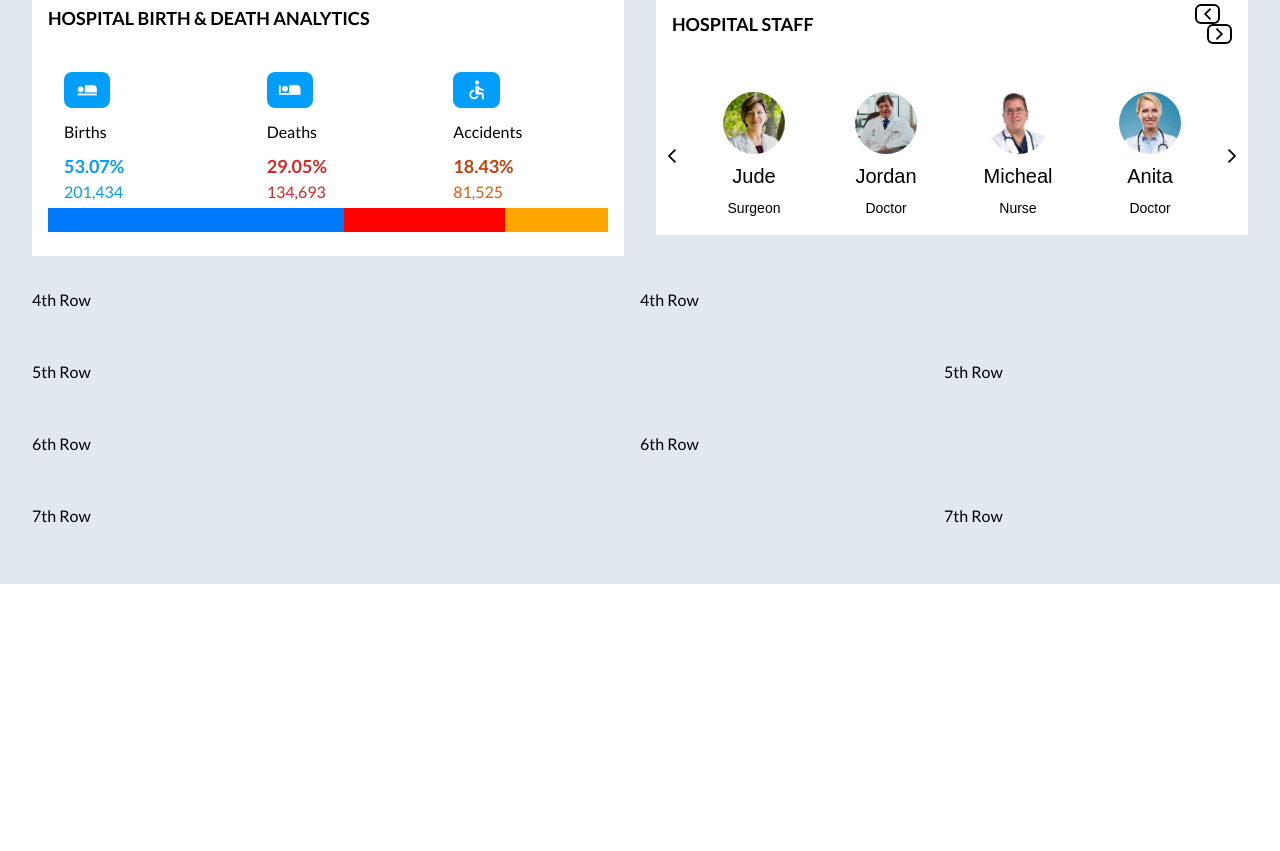
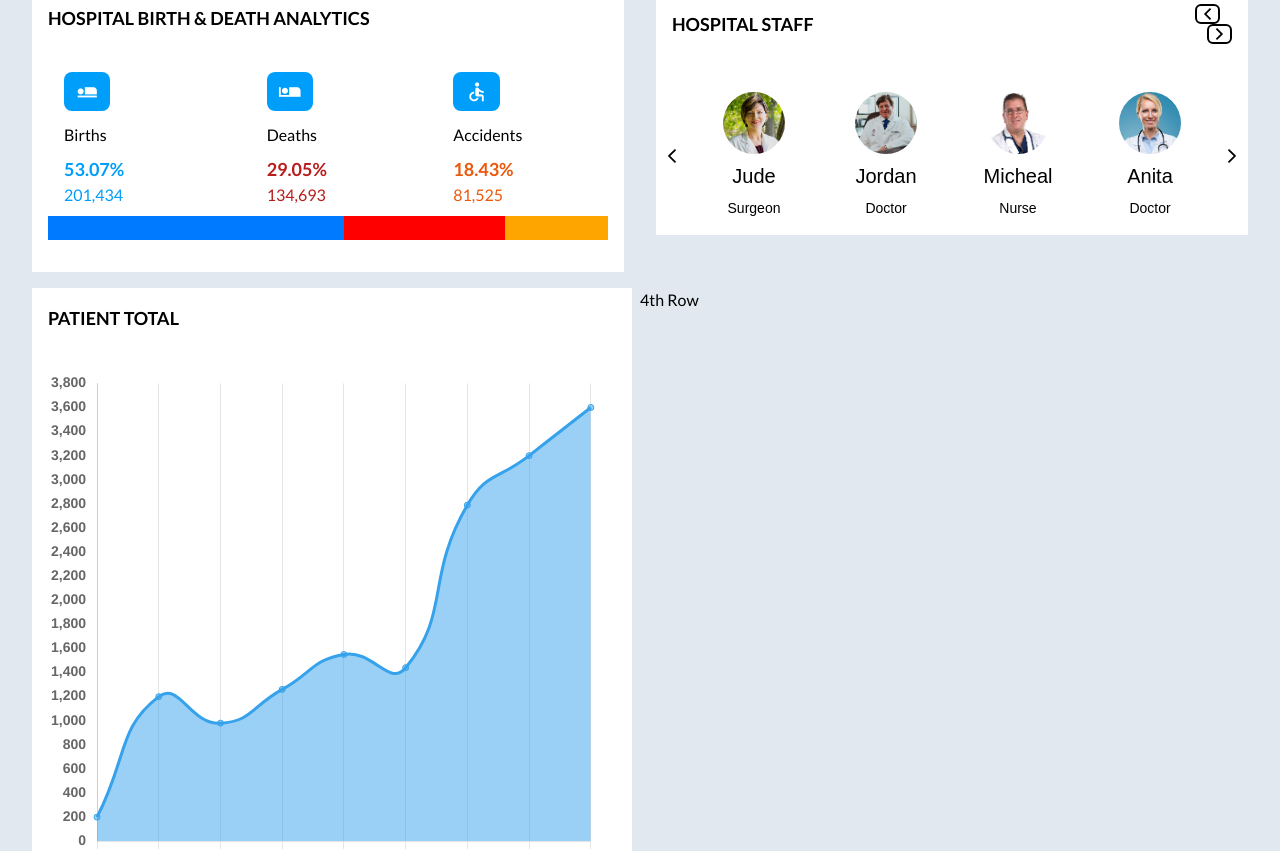
Before and after one commit to T3d4/medboard, a Vue app: page / in a window 1280 px wide. Shown: the part 820-1671 px from the top of the page. Before the commit the page ends 1404 px from the top, so only its background shows below. Built offline with nearby package versions, Linux system fonts and the light colour scheme; a web font is replaced by a local one.

Commit message:
Total patients chart

```diff
--- /dev/null
+++ b/src/data/patientChartData.js
@@ -0,0 +1,28 @@
+const patientTotal = [200, 1200, 980, 1260, 1550, 1440, 2790, 3200, 3600]
+
+export const setPatientTotalChart = () => {
+  const documentStyle = getComputedStyle(document.documentElement)
+
+  return {
+    labels: [
+      'Jan-11',
+      'Jan-12',
+      'Jan-13',
+      'Jan-14',
+      'Jan-15',
+      'Jan-16',
+      'Jan-17',
+      'Jan-18',
+      'Jan-19'
+    ],
+    datasets: [
+      {
+        data: patientTotal,
+        fill: true,
+        borderColor: documentStyle.getPropertyValue('rgba(5, 121, 189, 0.84)'),
+        tension: 0.5,
+        backgroundColor: documentStyle.getPropertyValue('rgba(5, 121, 189, 0.84)')
+      }
+    ]
+  }
+}
--- a/src/views/MedBoard.vue
+++ b/src/views/MedBoard.vue
@@ -111,7 +111,7 @@
               <p class="text-3xl pb-2">650</p>
             </div>
             <div>
-              <Chart type="line" :data="chartPatient" :options="chartOptions" class="h-[3.3rem]"/>
+              <Chart type="line" :data="chartPatient" :options="chartOptions" class="h-[3.3rem]" />
             </div>
           </div>
           <div class="bg-white rounded-md">
@@ -119,20 +119,20 @@
               <h6 class="py-4">HOSPITAL EARNING</h6>
               <p class="text-3xl pb-2">3,473</p>
             </div>
-            <div class="h-fit">
+            <div>
               <Chart type="line" :data="chartEarning" :options="chartOptions" class="h-[3.3rem]" />
             </div>
           </div>
         </div>
       </div>
       <!-- Second Row / Second -->
-      <div class="basis-1/3 max-w-[33.333%] py-2 px-6 flex ">
+      <div class="basis-1/3 max-w-[33.333%] py-2 px-6 flex">
         <div class="bg-slate-300 flex justify-center w-full">
-          <Calendar v-model="date" inline showWeek class="w-full"/>
+          <Calendar v-model="date" inline showWeek class="w-full" />
         </div>
       </div>
       <!-- Second Row / Third -->
-      <div class="basis-1/3 max-w-[33.333%] bg-white my-2 w-full rounded-md ">
+      <div class="basis-1/3 max-w-[33.333%] bg-white my-2 w-full rounded-md">
         <div class="flex flex-col items-center justify-center">
           <div class="relative flex h-[180px] w-auto">
             <img
@@ -166,11 +166,11 @@
           <Divider />
         </div>
         <div class="flex flex-row items-center pb-4">
-          <div class="text-center  mx-auto">
+          <div class="text-center mx-auto">
             <h6 class="font-bold text-2xl">5790</h6>
             <p class="font-normal text-sm">Operations</p>
           </div>
-          <div class=" h-[60px] pt-1">
+          <div class="h-[60px] pt-1">
             <Divider layout="vertical" />
           </div>
           <div class="mx-auto text-center">
@@ -182,8 +182,8 @@
     </div>
     <!-- Third Row / First -->
     <div class="flex">
-      <div class="basis-1/2 max-w-[50%] px-4 py-2 ">
-        <div class="bg-white pt-5 px-4 py-2">
+      <div class="basis-1/2 max-w-[50%] px-4 py-2">
+        <div class="bg-white pt-5 px-4 py-4">
           <div>
             <h3 class="text-black font-bold text-lg">HOSPITAL BIRTH & DEATH ANALYTICS</h3>
           </div>
@@ -198,7 +198,7 @@
                   <span class="material-symbols-outlined text-white"> airline_seat_flat </span>
                 </div>
 
-                <div>
+                <div class="pb-2">
                   <h6 class="pb-2 text-left">Births</h6>
                   <p class="text-dashboard-primary font-bold text-lg">53.07%</p>
                   <p class="text-dashboard-primary">201,434</p>
@@ -216,8 +216,8 @@
 
                 <div class="px-4">
                   <h6 class="pb-2 text-left">Deaths</h6>
-                  <p class="text-red-600 font-bold text-lg">29.05%</p>
-                  <p class="text-red-600">134,693</p>
+                  <p class="text-red-700 font-bold text-lg">29.05%</p>
+                  <p class="text-red-700">134,693</p>
                 </div>
               </div>
               <!-- Accidents Row -->
@@ -230,7 +230,7 @@
 
                 <div class="max-w-[33.333%] basis-1/3 px-4">
                   <h6 class="pb-2 text-left">Accidents</h6>
-                  <p class="text-orange-700 font-bold text-lg">18.43%</p>
+                  <p class="text-orange-600 font-bold text-lg">18.43%</p>
                   <p class="text-orange-600">81,525</p>
                 </div>
               </div>
@@ -285,26 +285,60 @@
               <h6>HOSPITAL STAFF</h6>
             </div>
             <div class="float-right">
-            <Button label="left" style="border-color: black; background-color: white; border-width: 2px; padding: 5px;" class="flex justify-center w-[25px] h-[20px] ">
+              <Button
+                label="left"
+                style="
+                  border-color: black;
+                  background-color: white;
+                  border-width: 2px;
+                  padding: 5px;
+                "
+                class="flex justify-center w-[25px] h-[20px]"
+              >
                 <span class="material-symbols-outlined text-black"> chevron_left </span>
               </Button>
 
-            <Button label="left" style="border-color: black; background-color: white; border-width: 2px; padding: 5px;" class="flex justify-center w-[25px] h-[20px] ml-3">
+              <Button
+                label="left"
+                style="
+                  border-color: black;
+                  background-color: white;
+                  border-width: 2px;
+                  padding: 5px;
+                "
+                class="flex justify-center w-[25px] h-[20px] ml-3"
+              >
                 <span class="material-symbols-outlined text-black"> chevron_right </span>
               </Button>
             </div>
           </div>
-        <Divider/>
+          <Divider />
         </div>
         <div class="bg-white">
-        <Carousel :value="doctor" :numVisible="4" :numScroll="1" circular autoplayInterval="3500" :pt="{indicator:{style:{'margin-bottom': '0', 'padding-bottom':'4px'}},indicators:{style:{'margin-bottom': '0px', 'padding-bottom':'4px'}}}">
+          <Carousel
+            :value="doctor"
+            :numVisible="4"
+            :numScroll="1"
+            circular
+            autoplayInterval="3500"
+            :pt="{
+              indicator: { style: { 'margin-bottom': '0', 'padding-bottom': '4px' } },
+              indicators: { style: { 'margin-bottom': '0px', 'padding-bottom': '4px' } }
+            }"
+          >
             <template #item="slotProps">
               <div>
                 <router-link to="">
                   <div>
-        <img :src="slotProps.data.image" :alt="slotProps.data.name" class="w-[47%] mx-auto rounded-full"/>
+                    <img
+                      :src="slotProps.data.image"
+                      :alt="slotProps.data.name"
+                      class="w-[47%] mx-auto rounded-full"
+                    />
                     <div>
-        <h5 class="text-center my-2 text-xl font-medium">{{ slotProps.data.name }}</h5>
+                      <h5 class="text-center my-2 text-xl font-medium">
+                        {{ slotProps.data.name }}
+                      </h5>
                       <p class="text-center font-thin text-[14px]">{{ slotProps.data.role }}</p>
                     </div>
                   </div>
@@ -315,8 +349,24 @@
         </div>
       </div>
     </div>
-    <div class="flex flex-row px-4 py-6">
-      <div class="basis-1/2 max-w-[50%]">4th Row</div>
+    <div class="flex flex-row px-2 py-2 rounded-md">
+      <div class="basis-1/2 px-2">
+        <div class="bg-white py-4 px-4">
+          <div class="text-lg text-black font-bold">
+            <h6>PATIENT TOTAL</h6>
+          </div>
+          <Divider />
+          <div>
+            <Chart
+              type="line"
+              :data="chartPatientTotal"
+              :options="chartPatientOptions"
+              class="h-[500px]"
+              style="font-weight: 800"
+            />
+          </div>
+        </div>
+      </div>
       <div class="basis-1/2 max-w-[50%]">4th Row</div>
     </div>
     <div class="flex flex-row px-4 py-6">
@@ -338,6 +388,7 @@
 import { ref, onMounted } from 'vue'
 import { setAppointment, setPatient, setEarning } from '../data/chartData'
 import doctors from '../data/doctors.json'
+import { setPatientTotalChart } from '../data/patientChartData'
 
 onMounted(() => {
   chartAppointment.value = setAppointment()
@@ -345,6 +396,8 @@ onMounted(() => {
   chartEarning.value = setEarning()
   chartOptions.value = setChartOptions()
   doctor.value = doctors
+  chartPatientTotal.value = setPatientTotalChart()
+  chartPatientOptions.value = setChartPatientOptions()
 })
 
 const doctor = ref()
@@ -353,6 +406,46 @@ const chartAppointment = ref()
 const chartPatient = ref()
 const chartEarning = ref()
 const chartOptions = ref()
+const chartPatientTotal = ref()
+const chartPatientOptions = ref()
+
+const setChartPatientOptions = () => {
+  return {
+    maintainAspectRatio: false,
+    aspectRatio: 0.7,
+    plugins: {
+      legend: {
+        display: false
+      }
+    },
+    scales: {
+      x: {
+        display: true,
+        ticks: {
+          font: {
+            size: 14,
+            weight: 'bold'
+          }
+        }
+      },
+      y: {
+        max: 3800,
+        display: true,
+        grid: {
+          display: false
+        },
+        beginAtZero: true,
+        ticks: {
+          stepSize: 200,
+          font: {
+            size: 14,
+            weight: 'bold'
+          }
+        }
+      }
+    }
+  }
+}
 
 const setChartOptions = () => {
   return {
```
Also changed, not shown: src/data/doctors.json (+14 -14 lines), src/main.js (+15 -8 lines). Lines whose indentation alone changed are shown as unchanged.
